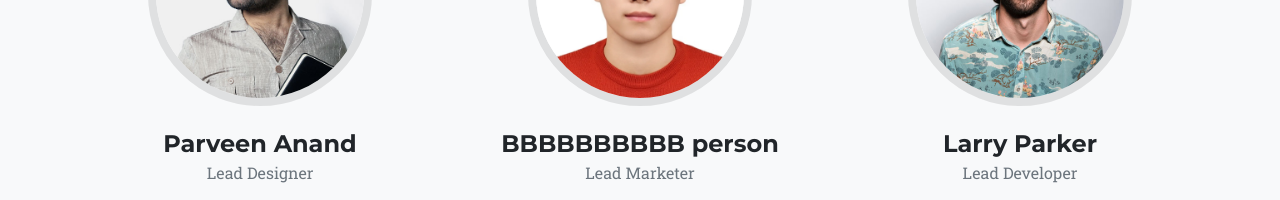
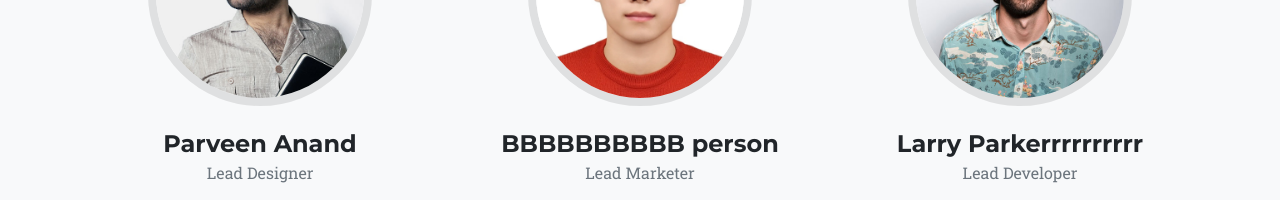
Before and after one commit to team-test-sd3/team-test-sd3, a plain HTML site: page index.html in a window 1280 px wide. Shown: the part 5700-5900 px from the top of the page. Drawn offline with nearby package versions, Linux system fonts and the light colour scheme.

Commit message:
teambbbb

```diff
--- a/index.html
+++ b/index.html
@@ -574,7 +574,7 @@
                 src="assets/img/team/3.jpg"
                 alt="..."
               />
-              <h4>Larry Parker</h4>
+              <h4>Larry Parkerrrrrrrrrr</h4>
               <p class="text-muted">Lead Developer</p>
               <a
                 class="btn btn-dark btn-social mx-2"
```
